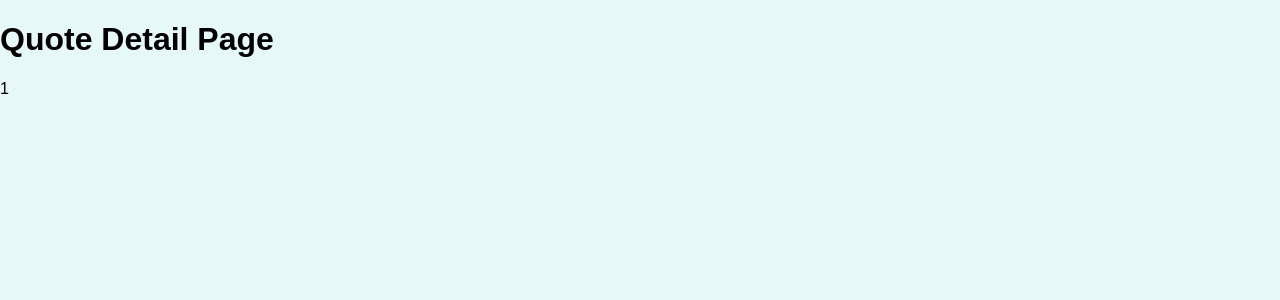
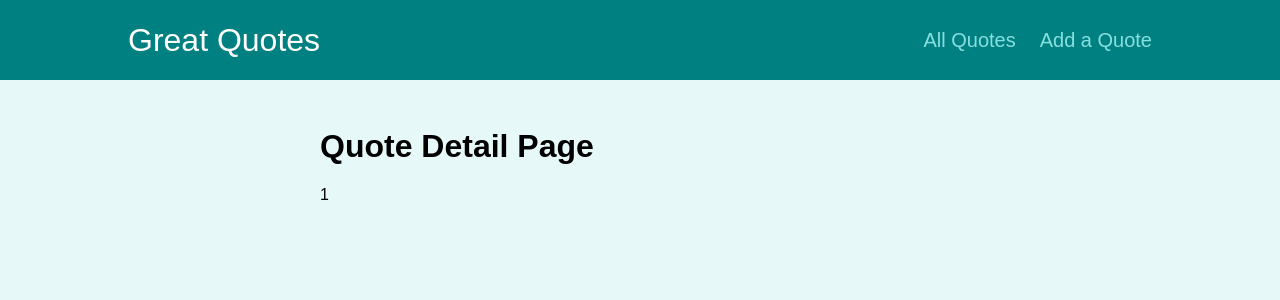
Before and after one commit to HyeeunMok/react-router-practice, a React (Create React App) app: page /quotes/1 in a window 1280 px wide. Shown: the top 300 px of the page. Built offline with nearby package versions, Linux system fonts and the light colour scheme.

Commit message:
add NavLink andLayout

```diff
--- a/src/App.js
+++ b/src/App.js
@@ -1,11 +1,13 @@
-import { Route, Switch, Redirect } from 'react-router-dom';
+import { Route, Switch } from 'react-router-dom';
 
 import AllQuotes from './pages/AllQuotes';
 import QuoteDetail from './pages/QuoteDetail';
 import NewQuote from './pages/NewQuote';
+import Layout from './components/layout/Layout';
 
 function App() {
   return (
+    <Layout>
       <Switch>
         <Route path="/" exact></Route>
         <Route path="/quotes" exact>
@@ -18,6 +20,7 @@
           <NewQuote />
         </Route>
       </Switch>
+    </Layout>
   );
 }
 
--- /dev/null
+++ b/src/components/layout/Layout.js
@@ -0,0 +1,14 @@
+import { Fragment } from 'react/cjs/react.production.min';
+import classes from './Layout.module.css';
+import MainNavigation from './MainNavigation';
+
+const Layout = props => {
+  return (
+    <Fragment>
+      <MainNavigation />
+      <main className={classes.main}>{props.children}</main>
+    </Fragment>
+  );
+};
+
+export default Layout;
--- /dev/null
+++ b/src/components/layout/MainNavigation.js
@@ -0,0 +1,27 @@
+import { NavLink } from 'react-router-dom';
+
+import classes from './MainNavigation.module.css';
+
+const MainNavigation = () => {
+  return (
+    <header className={classes.header}>
+      <div className={classes.logo}>Great Quotes</div>
+      <nav className={classes.nav}>
+        <ul>
+          <li>
+            <NavLink to="/quotes" activeClassname={classes.active}>
+              All Quotes
+            </NavLink>
+          </li>
+          <li>
+            <NavLink to="/new-quote" activeClassName={classes.active}>
+              Add a Quote
+            </NavLink>
+          </li>
+        </ul>
+      </nav>
+    </header>
+  );
+};
+
+export default MainNavigation;
```
Lines whose indentation alone changed are shown as unchanged.
